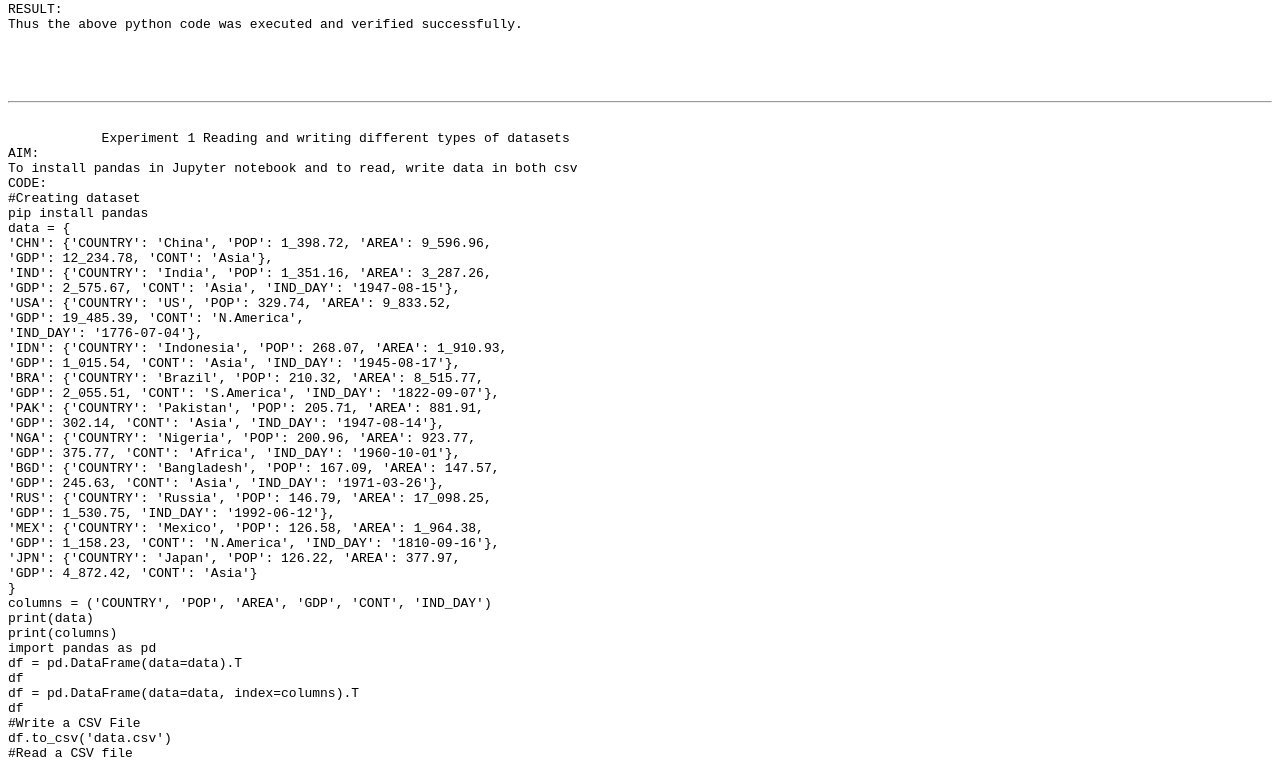
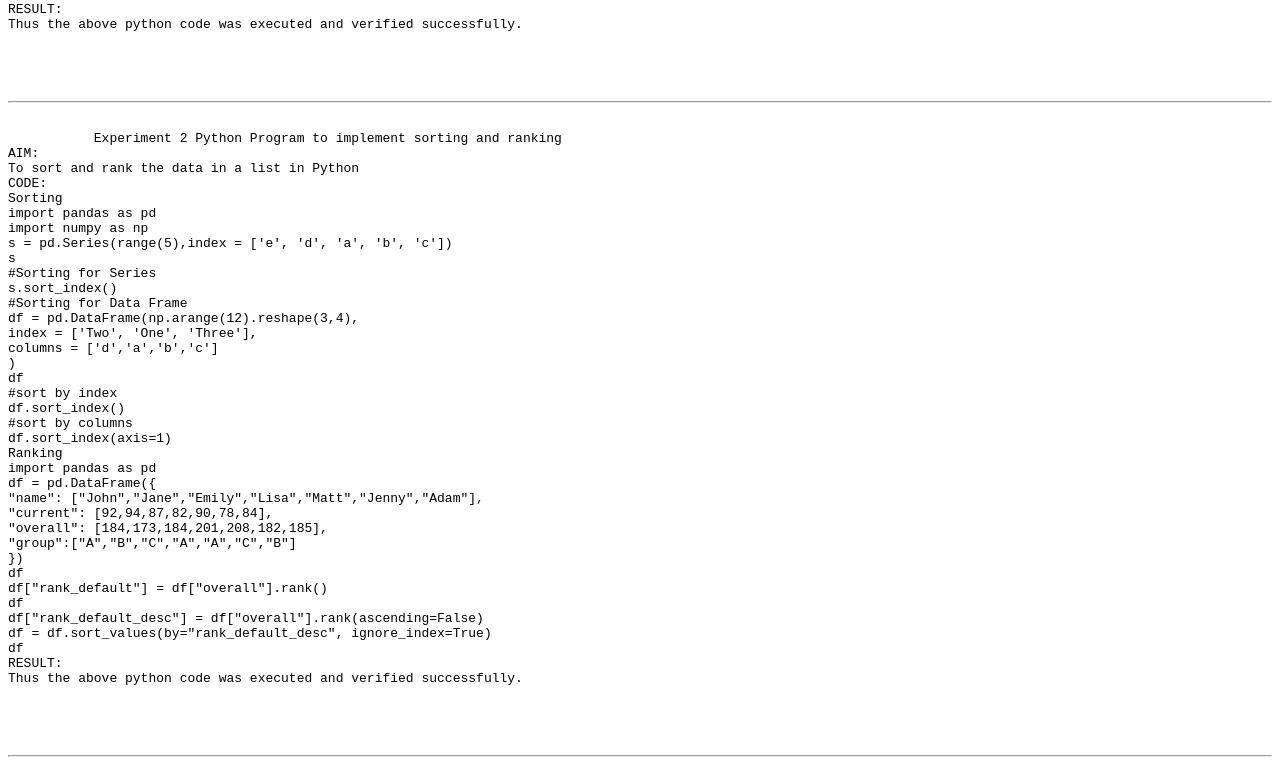
Before and after one commit to lab44j/dsuplab22, a plain HTML site: page index.html in a window 1280 px wide. Shown: the part 761-1522 px from the top of the page. Drawn offline with Linux system fonts and the light colour scheme.

Commit message:
Update index.html

```diff
--- a/index.html
+++ b/index.html
@@ -65,54 +65,40 @@ Thus the above python code was executed and verified successfully.
     <hr>
     <pre>
         <code>
-            Experiment 1 Reading and writing different types of datasets
+           Experiment 2 Python Program to implement sorting and ranking
 AIM:
-To install pandas in Jupyter notebook and to read, write data in both csv
+To sort and rank the data in a list in Python
 CODE:
-#Creating dataset
-pip install pandas
-data = {
-'CHN': {'COUNTRY': 'China', 'POP': 1_398.72, 'AREA': 9_596.96,
-'GDP': 12_234.78, 'CONT': 'Asia'},
-'IND': {'COUNTRY': 'India', 'POP': 1_351.16, 'AREA': 3_287.26,
-'GDP': 2_575.67, 'CONT': 'Asia', 'IND_DAY': '1947-08-15'},
-'USA': {'COUNTRY': 'US', 'POP': 329.74, 'AREA': 9_833.52,
-'GDP': 19_485.39, 'CONT': 'N.America',
-'IND_DAY': '1776-07-04'},
-'IDN': {'COUNTRY': 'Indonesia', 'POP': 268.07, 'AREA': 1_910.93,
-'GDP': 1_015.54, 'CONT': 'Asia', 'IND_DAY': '1945-08-17'},
-'BRA': {'COUNTRY': 'Brazil', 'POP': 210.32, 'AREA': 8_515.77,
-'GDP': 2_055.51, 'CONT': 'S.America', 'IND_DAY': '1822-09-07'},
-'PAK': {'COUNTRY': 'Pakistan', 'POP': 205.71, 'AREA': 881.91,
-'GDP': 302.14, 'CONT': 'Asia', 'IND_DAY': '1947-08-14'},
-'NGA': {'COUNTRY': 'Nigeria', 'POP': 200.96, 'AREA': 923.77,
-'GDP': 375.77, 'CONT': 'Africa', 'IND_DAY': '1960-10-01'},
-'BGD': {'COUNTRY': 'Bangladesh', 'POP': 167.09, 'AREA': 147.57,
-'GDP': 245.63, 'CONT': 'Asia', 'IND_DAY': '1971-03-26'},
-'RUS': {'COUNTRY': 'Russia', 'POP': 146.79, 'AREA': 17_098.25,
-'GDP': 1_530.75, 'IND_DAY': '1992-06-12'},
-'MEX': {'COUNTRY': 'Mexico', 'POP': 126.58, 'AREA': 1_964.38,
-'GDP': 1_158.23, 'CONT': 'N.America', 'IND_DAY': '1810-09-16'},
-'JPN': {'COUNTRY': 'Japan', 'POP': 126.22, 'AREA': 377.97,
-'GDP': 4_872.42, 'CONT': 'Asia'}
-}
-columns = ('COUNTRY', 'POP', 'AREA', 'GDP', 'CONT', 'IND_DAY')
-print(data)
-print(columns)
+Sorting
 import pandas as pd
-df = pd.DataFrame(data=data).T
+import numpy as np
+s = pd.Series(range(5),index = ['e', 'd', 'a', 'b', 'c'])
+s
+#Sorting for Series
+s.sort_index()
+#Sorting for Data Frame
+df = pd.DataFrame(np.arange(12).reshape(3,4),
+index = ['Two', 'One', 'Three'],
+columns = ['d','a','b','c']
+)
 df
-df = pd.DataFrame(data=data, index=columns).T
+#sort by index
+df.sort_index()
+#sort by columns
+df.sort_index(axis=1)
+Ranking
+import pandas as pd
+df = pd.DataFrame({
+"name": ["John","Jane","Emily","Lisa","Matt","Jenny","Adam"],
+"current": [92,94,87,82,90,78,84],
+"overall": [184,173,184,201,208,182,185],
+"group":["A","B","C","A","A","C","B"]
+})
 df
-#Write a CSV File
-df.to_csv('data.csv')
-#Read a CSV file
-df = pd.read_csv('data.csv', index_col=0)
+df["rank_default"] = df["overall"].rank()
 df
-#Write an Excel File
-df.to_excel('data.xlsx')
-#Read an Excel File
-df = pd.read_excel('data.xlsx', index_col=0)
+df["rank_default_desc"] = df["overall"].rank(ascending=False)
+df = df.sort_values(by="rank_default_desc", ignore_index=True)
 df
 RESULT:
 Thus the above python code was executed and verified successfully.
```
